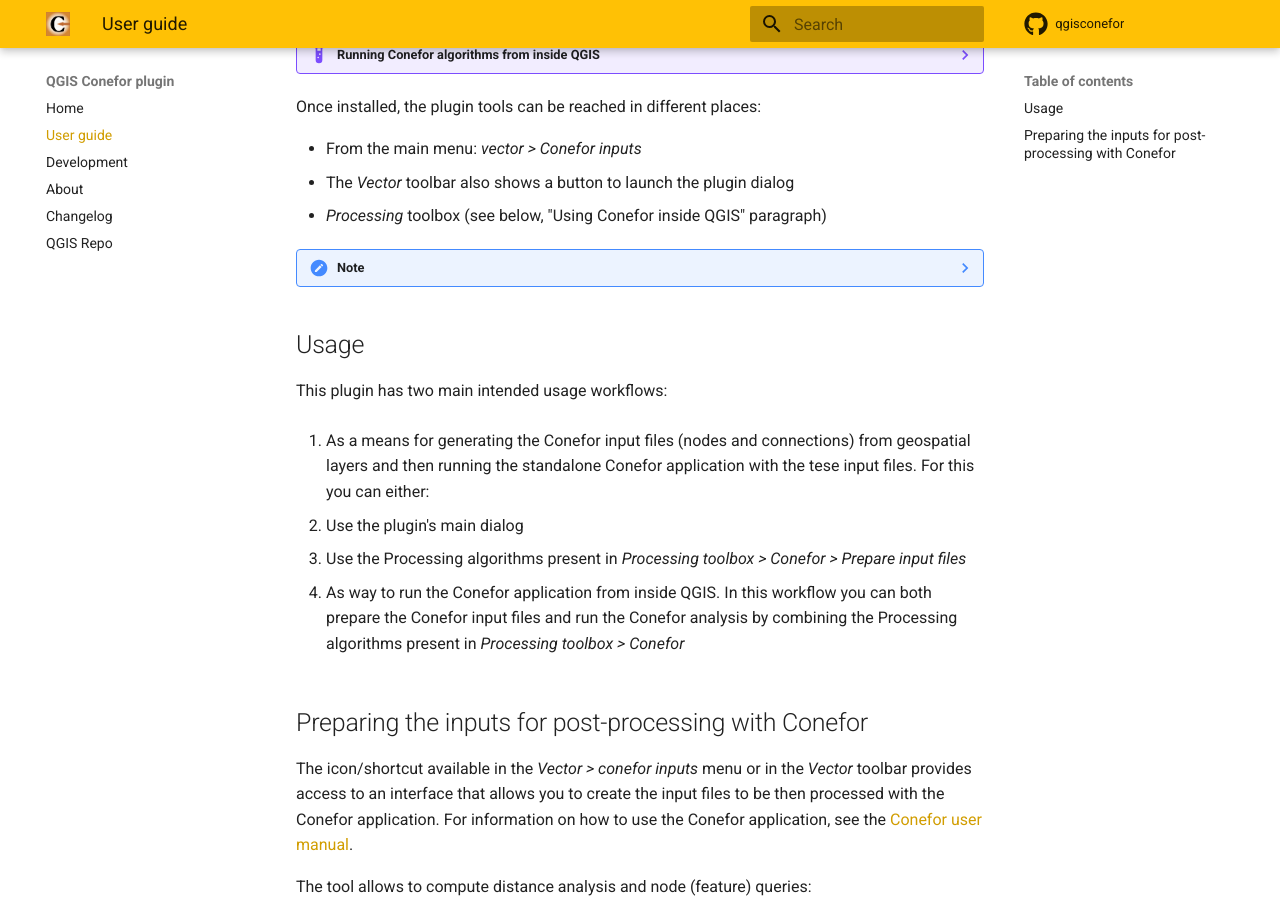
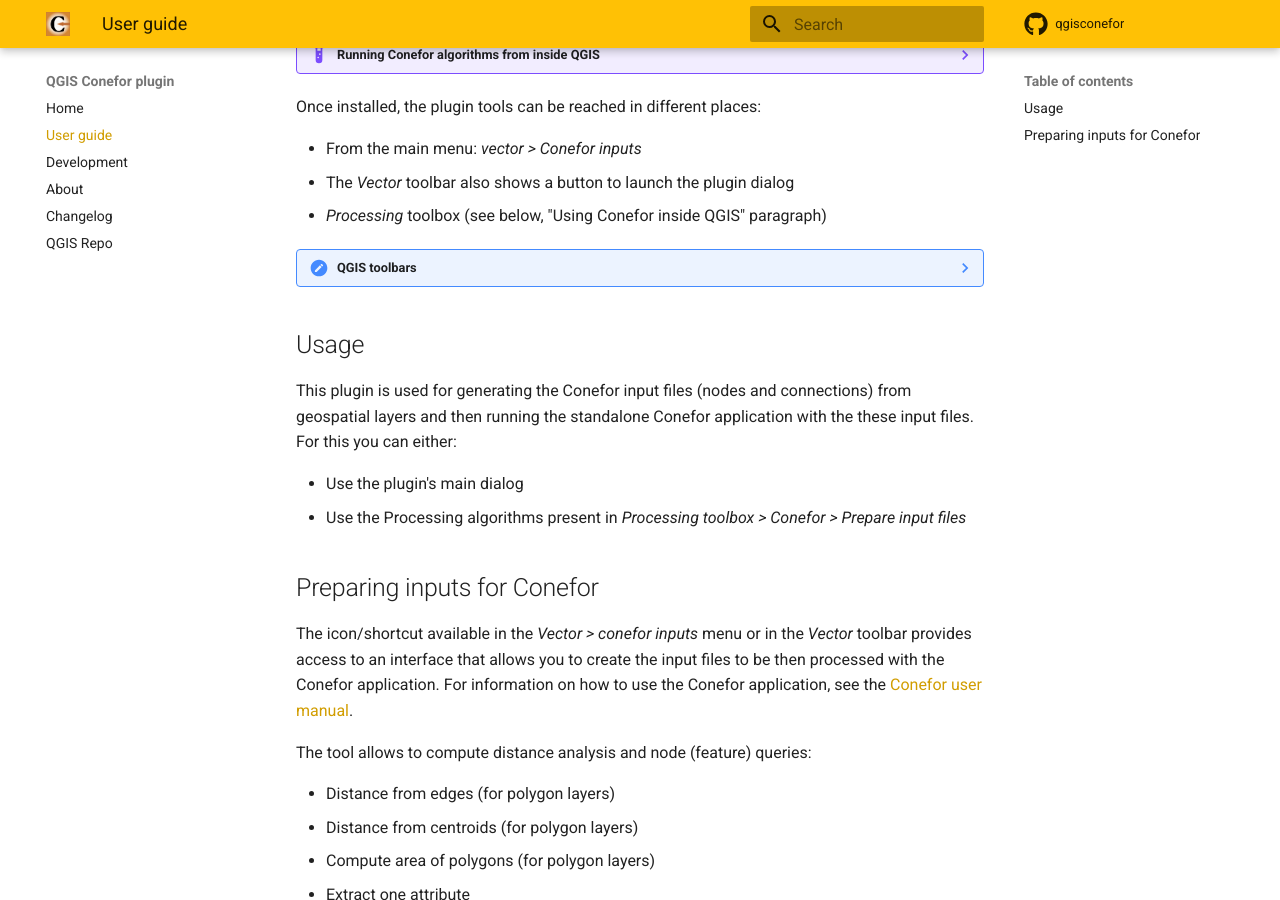
Before and after one commit to ricardogsilva/qgisconefor, an MkDocs documentation site: the page built from docs/user-guide.md, in a window 1280 px wide and 900 px high, scrolled down 282 px. Built offline with MkDocs 1.6.1 and Material for MkDocs 9.7.7, drawn with Linux system fonts in a browser that asks for light colours; comment, search, counter and statistics services are not loaded; some of the changed lines change nothing that is shown.

Commit message:
Working on user guide

```diff
--- a/docs/user-guide.md
+++ b/docs/user-guide.md
@@ -26,30 +26,43 @@
 - _Processing_ toolbox (see below, "Using Conefor inside QGIS" paragraph)
 
 
-??? note
+??? note "QGIS toolbars"
 
     In QGIS the toolbars can be activated/deactivated by using the following menu:
 
-		_View > toolbars_
+    _View > toolbars_
 
-	The content of a toolbar may vary depending on what tools/plugins are installed/active in a specific QGIS installation
+	The content of a toolbar may vary depending on what tools/plugins are installed/active in a specific QGIS
+    installation. The Conefor plugin is part of the _Vector Toolbar_ toolbar.
 
 
 ## Usage
 
-This plugin has two main intended usage workflows:
+[//]: # (This plugin has two main intended usage workflows:)
 
-1. As a means for generating the Conefor input files (nodes and connections) from geospatial layers and then running
-   the standalone Conefor application with the tese input files. For this you can either:
+[//]: # ()
+[//]: # (1. As a means for generating the Conefor input files &#40;nodes and connections&#41; from geospatial layers and then running )
 
-   - Use the plugin's main dialog
-   - Use the Processing algorithms present in _Processing toolbox > Conefor > Prepare input files_
+[//]: # (   the standalone Conefor application with the these input files. For this you can either:)
 
-2. As way to run the Conefor application from inside QGIS. In this workflow you can both prepare the Conefor input files
-   and run the Conefor analysis by combining the Processing algorithms present in _Processing toolbox > Conefor_
+[//]: # ()
+[//]: # (   - Use the plugin's main dialog)
+
+[//]: # (   - Use the Processing algorithms present in _Processing toolbox > Conefor > Prepare input files_)
+
+[//]: # ()
+[//]: # (2. As way to run the Conefor application from inside QGIS. In this workflow you can both prepare the Conefor input files)
+
+[//]: # (   and run the Conefor analysis by combining the Processing algorithms present in _Processing toolbox > Conefor_)
+
+This plugin is used for generating the Conefor input files (nodes and connections) from geospatial layers and then
+running the standalone Conefor application with the these input files. For this you can either:
+
+- Use the plugin's main dialog
+- Use the Processing algorithms present in _Processing toolbox > Conefor > Prepare input files_
 
 
-## Preparing the inputs for post-processing with Conefor
+## Preparing inputs for Conefor
 
 The icon/shortcut available in the _Vector > conefor inputs_ menu or in the _Vector_ toolbar provides access to an
 interface that allows you to create the input files to be then processed with the Conefor application. For information
```
Also changed, not shown: docs/images/qgisconefor-inspirational.png.
